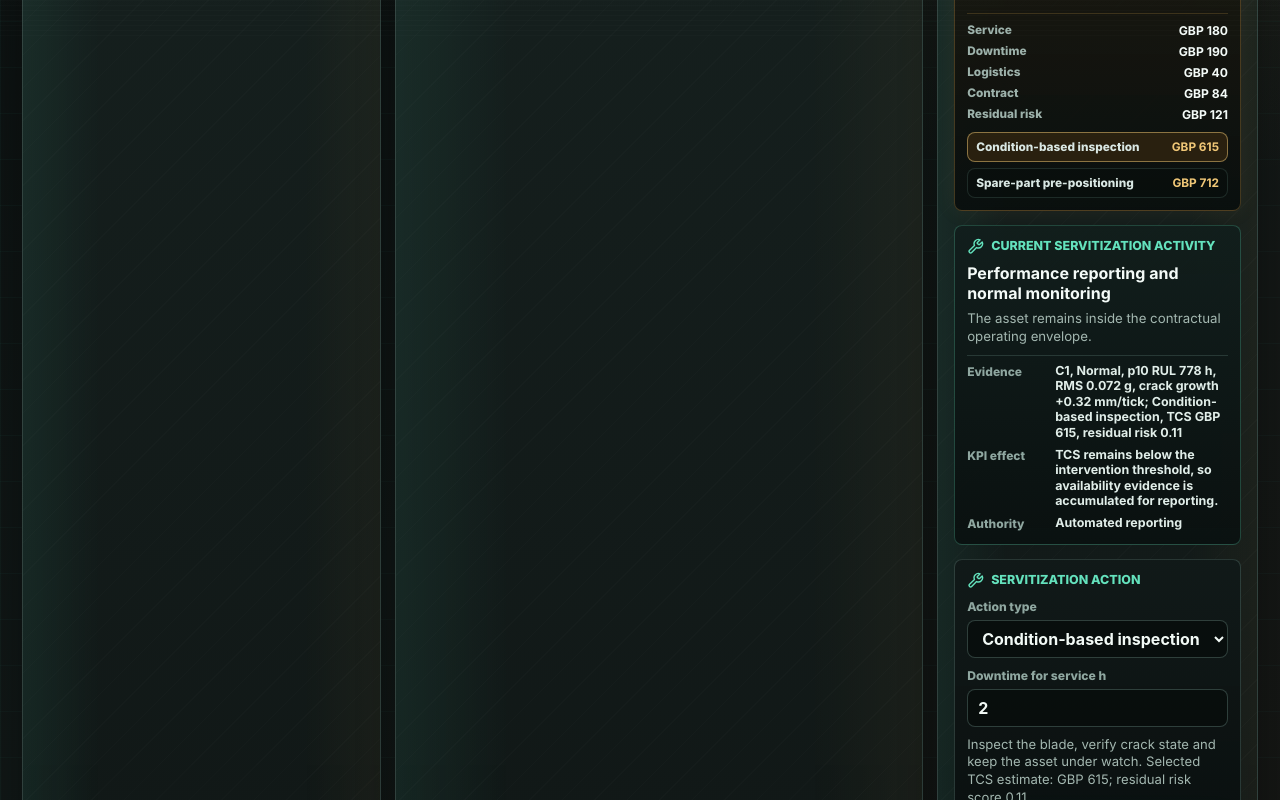
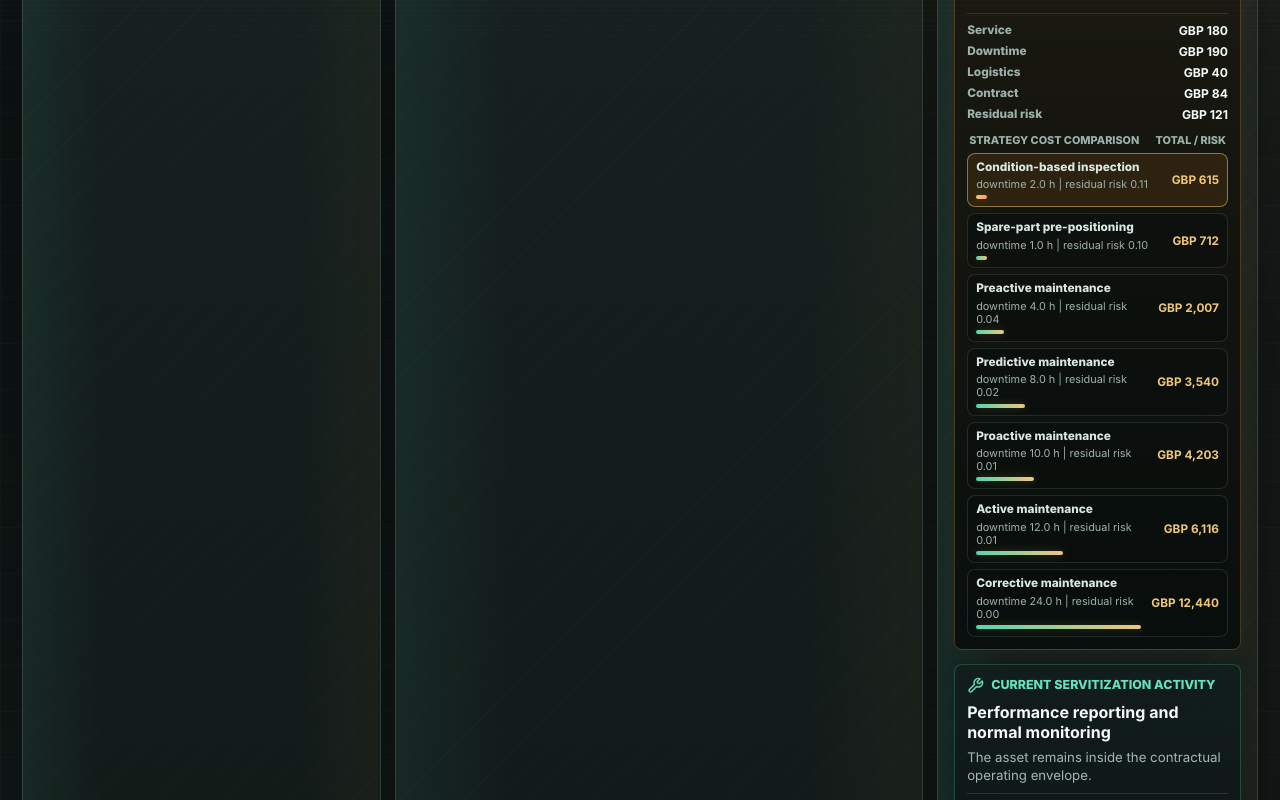
Before and after one commit to JerryMa619/wt-servitization-dashboard, a React (Vite) app: page / in a window 1280 px wide. Shown: the part 760-1560 px from the top of the page. Built offline with nearby package versions, Linux system fonts and the light colour scheme.

Commit message:
Show all TCS strategy costs

```diff
--- a/src/App.tsx
+++ b/src/App.tsx
@@ -896,10 +896,10 @@ function DecisionPanel({
   const actionConfig = maintenanceActions[selectedAction];
   const recommendedTcs = estimateTcs(latest, suggestedAction);
   const selectedTcs = estimateTcs(latest, selectedAction, downtimeH);
-  const tcsAlternatives = serviceCandidatesForState(latest, serviceState)
+  const tcsAlternatives = (Object.keys(maintenanceActions) as MaintenanceActionKey[])
     .map((action) => estimateTcs(latest, action))
-    .sort((a, b) => a.totalCost - b.totalCost)
-    .slice(0, 4);
+    .sort((a, b) => a.totalCost - b.totalCost);
+  const maxTcsCost = Math.max(...tcsAlternatives.map((estimate) => estimate.totalCost), 1);
 
   useEffect(() => {
     setSelectedAction(suggestedAction);
@@ -977,9 +977,23 @@ function DecisionPanel({
           <b>{formatGbp(recommendedTcs.residualRiskCost)}</b>
         </div>
         <div className="tcs-alternatives">
+          <div className="tcs-table-head">
+            <span>Strategy cost comparison</span>
+            <b>Total / risk</b>
+          </div>
           {tcsAlternatives.map((estimate) => (
             <div className={estimate.action === suggestedAction ? "tcs-option selected" : "tcs-option"} key={estimate.action}>
-              <span>{maintenanceActions[estimate.action].label}</span>
+              <div className="tcs-option-main">
+                <span>{maintenanceActions[estimate.action].label}</span>
+                <small>
+                  downtime {maintenanceActions[estimate.action].defaultDowntimeH.toFixed(1)} h | residual risk {estimate.residualRiskScore.toFixed(2)}
+                </small>
+                <span
+                  aria-hidden="true"
+                  className="tcs-cost-bar"
+                  style={{ width: `${Math.max(6, (estimate.totalCost / maxTcsCost) * 100)}%` }}
+                />
+              </div>
               <b>{formatGbp(estimate.totalCost)}</b>
             </div>
           ))}
--- a/src/styles.css
+++ b/src/styles.css
@@ -818,9 +818,26 @@ h2 {
   gap: 6px;
 }
 
+.tcs-table-head {
+  display: flex;
+  align-items: center;
+  justify-content: space-between;
+  gap: 10px;
+  padding: 1px 2px 0;
+}
+
+.tcs-table-head span,
+.tcs-table-head b {
+  color: #9db2ab;
+  font-size: 0.68rem;
+  font-weight: 850;
+  letter-spacing: 0;
+  text-transform: uppercase;
+}
+
 .tcs-option {
   display: flex;
-  align-items: center;
+  align-items: stretch;
   justify-content: space-between;
   gap: 10px;
   padding: 7px 8px;
@@ -834,15 +851,45 @@ h2 {
   background: rgba(74, 52, 17, 0.48);
 }
 
-.tcs-option span {
+.tcs-option-main {
+  display: grid;
+  flex: 1;
+  min-width: 0;
+  gap: 4px;
+}
+
+.tcs-option-main span {
   color: #d9e7e3;
   font-size: 0.74rem;
   font-weight: 760;
+  line-height: 1.15;
+  overflow-wrap: anywhere;
 }
 
-.tcs-option b {
+.tcs-option-main small {
+  color: #9db2ab;
+  font-size: 0.68rem;
+  line-height: 1.2;
+}
+
+.tcs-cost-bar {
+  display: block;
+  max-width: 100%;
+  height: 4px;
+  border-radius: 999px;
+  background: linear-gradient(90deg, #52d6b2, #f0c777);
+  box-shadow: 0 0 10px rgba(240, 199, 119, 0.22);
+}
+
+.tcs-option.selected .tcs-cost-bar {
+  background: linear-gradient(90deg, #f0c777, #ff9a74);
+}
+
+.tcs-option > b {
+  align-self: center;
   color: #f0c777;
   font-size: 0.74rem;
+  text-align: right;
   white-space: nowrap;
 }
 
```
